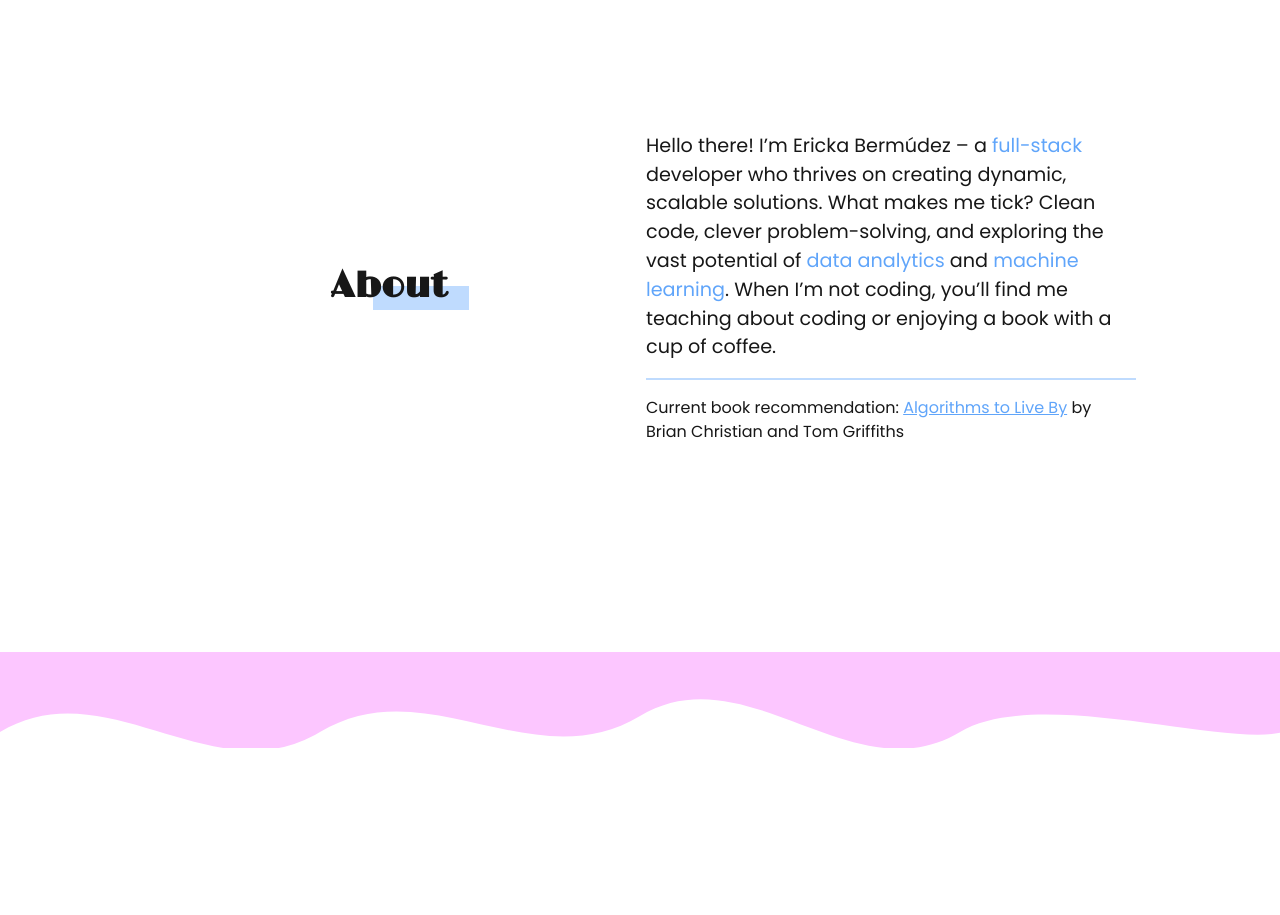
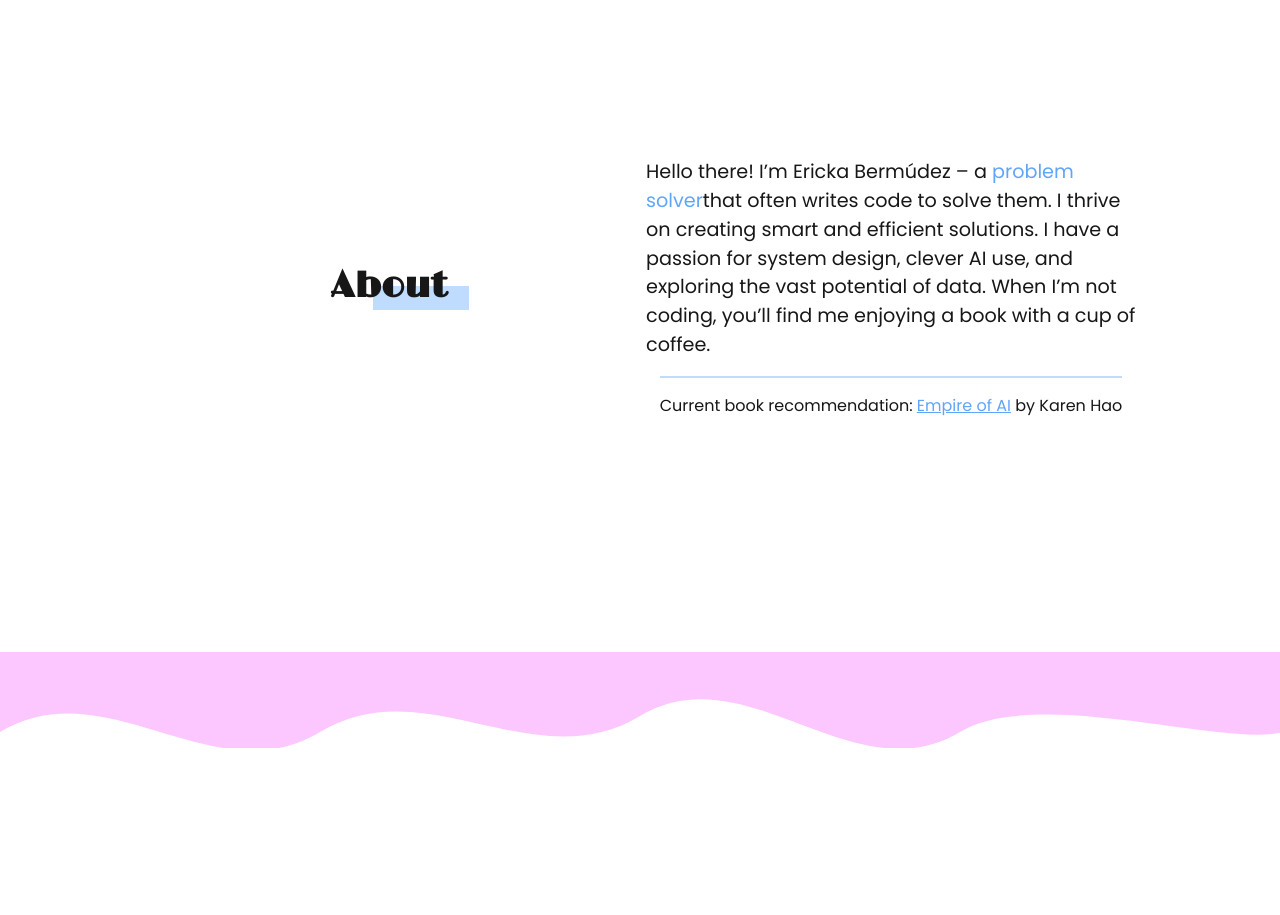
Before and after one commit to ErickaBermudez/portfolio, a Next.js app: page / in a window 1280 px wide. Shown: the part 1000-1915 px from the top of the page. Built offline with nearby package versions, Linux system fonts and the light colour scheme.

Commit message:
✏️ About

```diff
--- a/src/app/components/templates/about.tsx
+++ b/src/app/components/templates/about.tsx
@@ -27,29 +27,27 @@ export default function About() {
       <div className="grid grid-cols-2 gap-3 mt-10 px-10 lg:px-36 min-h-[80vh]">
         <div className="flex col-span-2 lg:col-span-1 flex-col items-center justify-center align-middle">
           <h1 className="text-4xl font-bold relative z-10">About</h1>
-          {/** we need to make a small  under it but like, a little off */}
           <div className="w-24 h-6 bg-blue-200 -mt-5 ml-16" />
         </div>
         <div className="flex flex-col mt-10 lg:mt-0 col-span-2 lg:col-span-1 items-center align-middle justify-center">
           <p>
-            Hello there! I’m Ericka Bermúdez – a{" "}
-            <span className="text-blue-400">full-stack</span> developer who
-            thrives on creating dynamic, scalable solutions. What makes me tick?
-            Clean code, clever problem-solving, and exploring the vast potential
-            of <span className="text-blue-400">data analytics</span> and{" "}
-            <span className="text-blue-400">machine learning</span>. When I’m
-            not coding, you’ll find me teaching about coding or enjoying a book
+            Hello there! I’m Ericka Bermúdez – a{" "} <span className="text-blue-400">problem solver</span>
+            that often writes code to solve them.
+            I thrive on creating smart and efficient solutions. I have a passion for
+            system design, clever AI use, and exploring the vast potential
+            of data. When I’m
+            not coding, you’ll find me enjoying a book
             with a cup of coffee.
           </p>
           <div className="mt-4 border-t-2 border-blue-200 pt-4">
             Current book recommendation:{" "}
             <a
-              href="https://www.goodreads.com/book/show/25666050-algorithms-to-live-by"
+              href="https://www.goodreads.com/book/show/222725518-empire-of-ai?ac=1&from_search=true&qid=kFibCIf00g&rank=1"
               className="text-blue-400 underline"
             >
-              Algorithms to Live By
+              Empire of AI
             </a>{" "}
-            by Brian Christian and Tom Griffiths
+            by Karen Hao
           </div>
         </div>
       </div>
```
